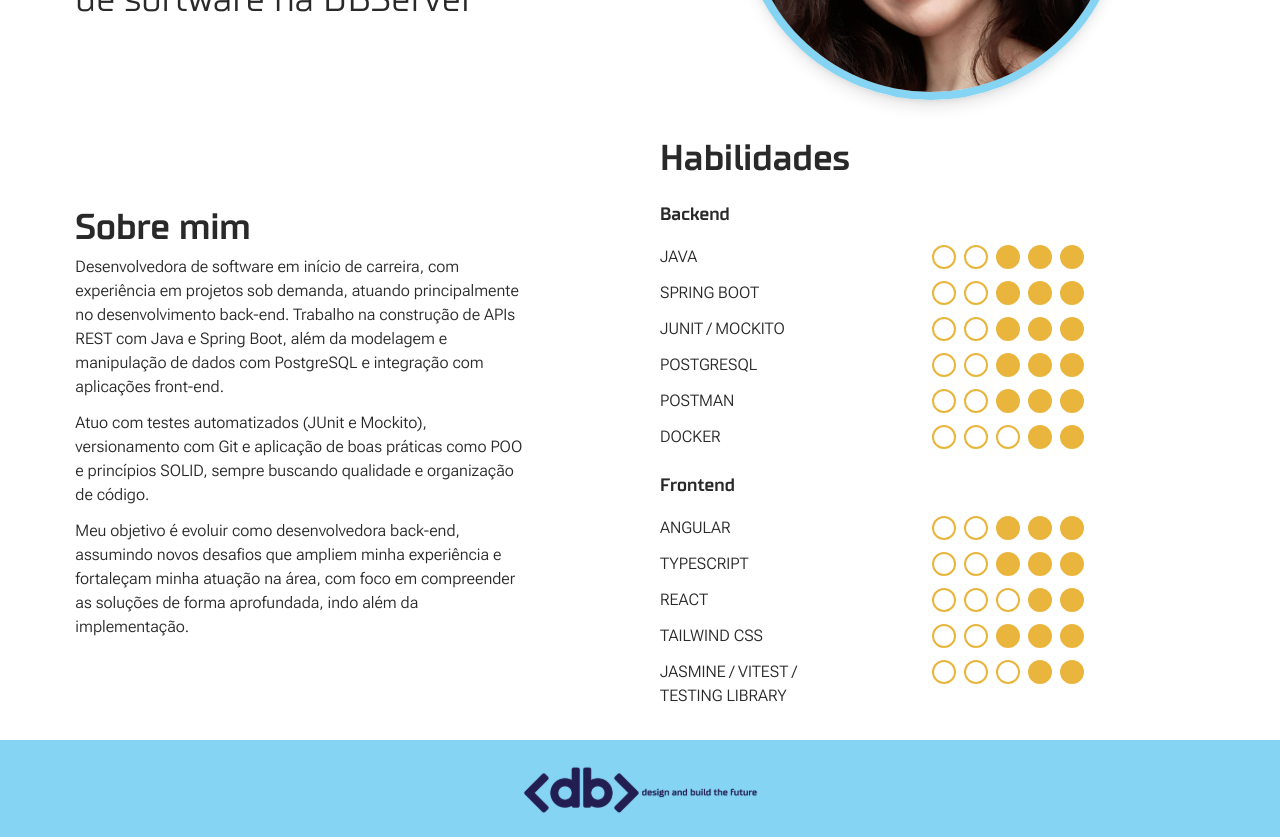
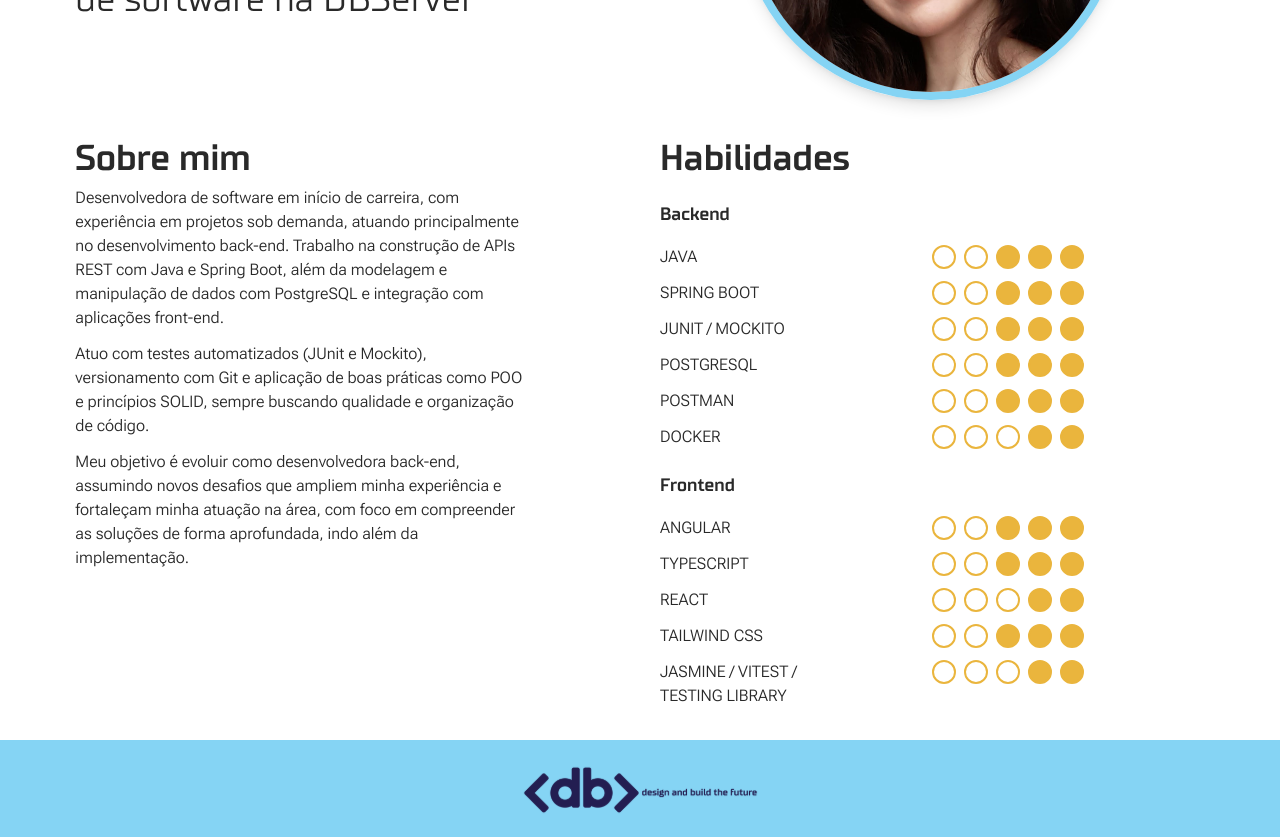
Before and after one commit to rachelpizane/db-portfolio, a React (Vite) app: page /sobre in a window 1280 px wide. Shown: the part 400-1237 px from the top of the page. Built offline with nearby package versions, Linux system fonts and the light colour scheme.

Commit message:
hotfix: ajustar alinhamento dos componentes

```diff
--- a/src/pages/about/About.tsx
+++ b/src/pages/about/About.tsx
@@ -5,7 +5,7 @@ export function About() {
     return (
         <section className="w-11/12">
             <Introduction name={profile.name} position={profile.position} src={profile.src} />
-            <div className="mt-8 flex flex-col items-center gap-10 md:flex-row md:justify-between">
+            <div className="mt-8 flex flex-col items-center gap-10 md:flex-row md:items-start md:justify-between">
                 <AboutMe about={profile.about} />
                 <Skills skills={profile.skills} />
             </div>
```
